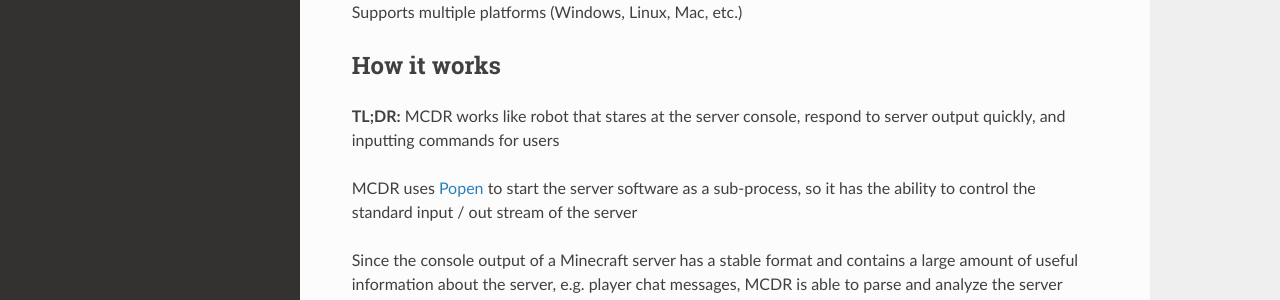
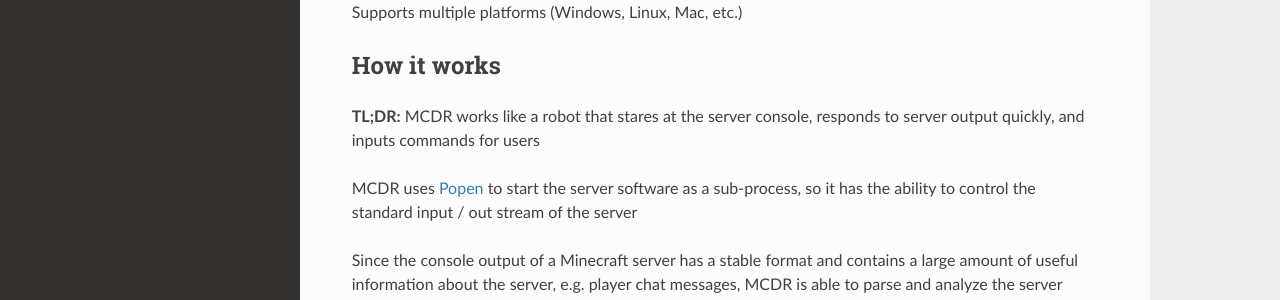
Before and after one commit to MCDReforged/MCDReforged, a Sphinx documentation site: the page built from docs/source/quick_start/introduction.rst, in a window 1280 px wide and 1331 px high. Shown: the part 749-1049 px from the top of the window. Built offline with Sphinx 7.4.7 and the Read the Docs theme 3.1.0, drawn with Linux system fonts in a browser that asks for light colours; pages that are not in the unit, such as notebooks, are missing from menus; the version number could not be read and is left out; comment, search, counter and statistics services are not loaded.

Commit message:
Update docs/source/quick_start/introduction.rst
Co-authored-by: Fallen_Breath <nellaforax@outlook.com>

```diff
--- a/docs/source/quick_start/introduction.rst
+++ b/docs/source/quick_start/introduction.rst
@@ -33,7 +33,7 @@
 How it works
 ------------
 
-**TL;DR:** MCDR works like robot that stares at the server console, respond to server output quickly, and inputting commands for users
+**TL;DR:** MCDR works like a robot that stares at the server console, responds to server output quickly, and inputs commands for users
 
 MCDR uses `Popen <https://docs.python.org/3/library/subprocess.html#subprocess.Popen>`__ to start the server software as a sub-process, so it has the ability to control the standard input / out stream of the server
 
```
